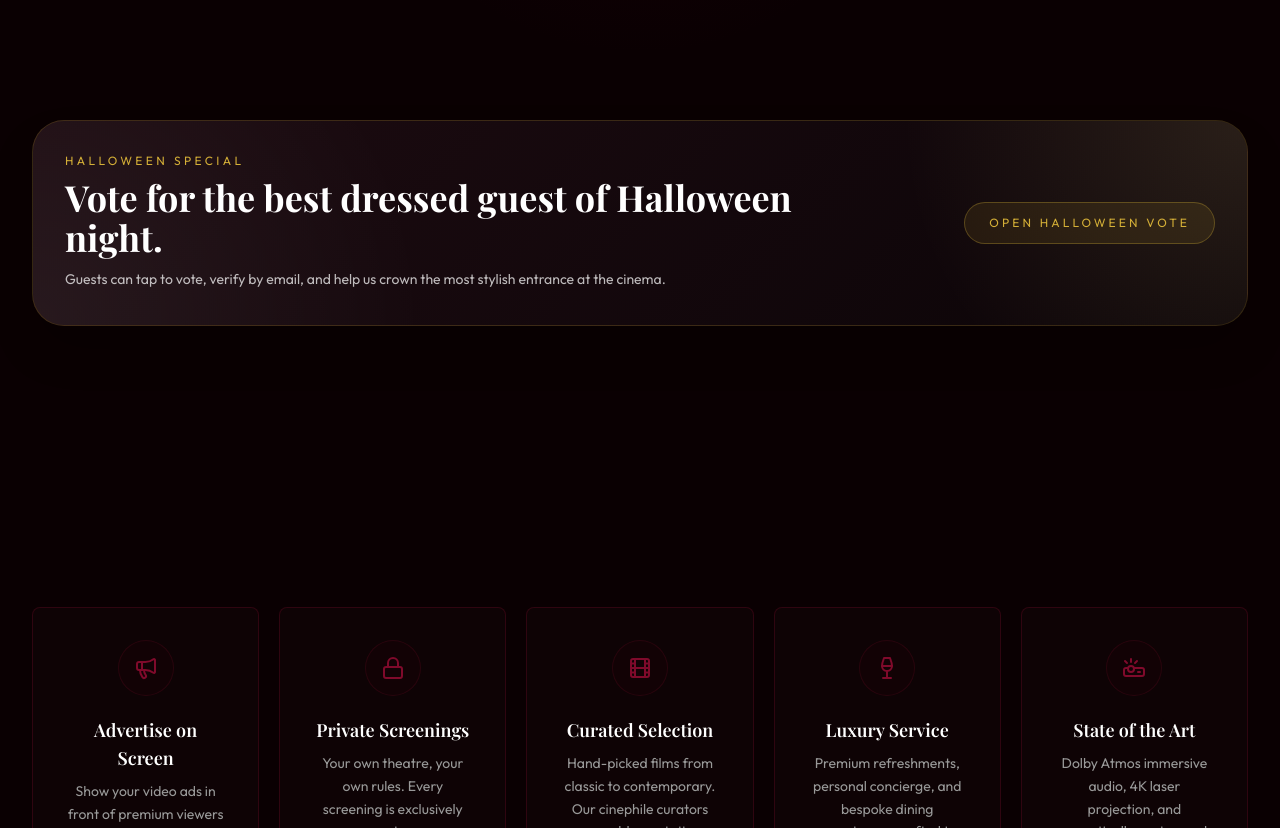
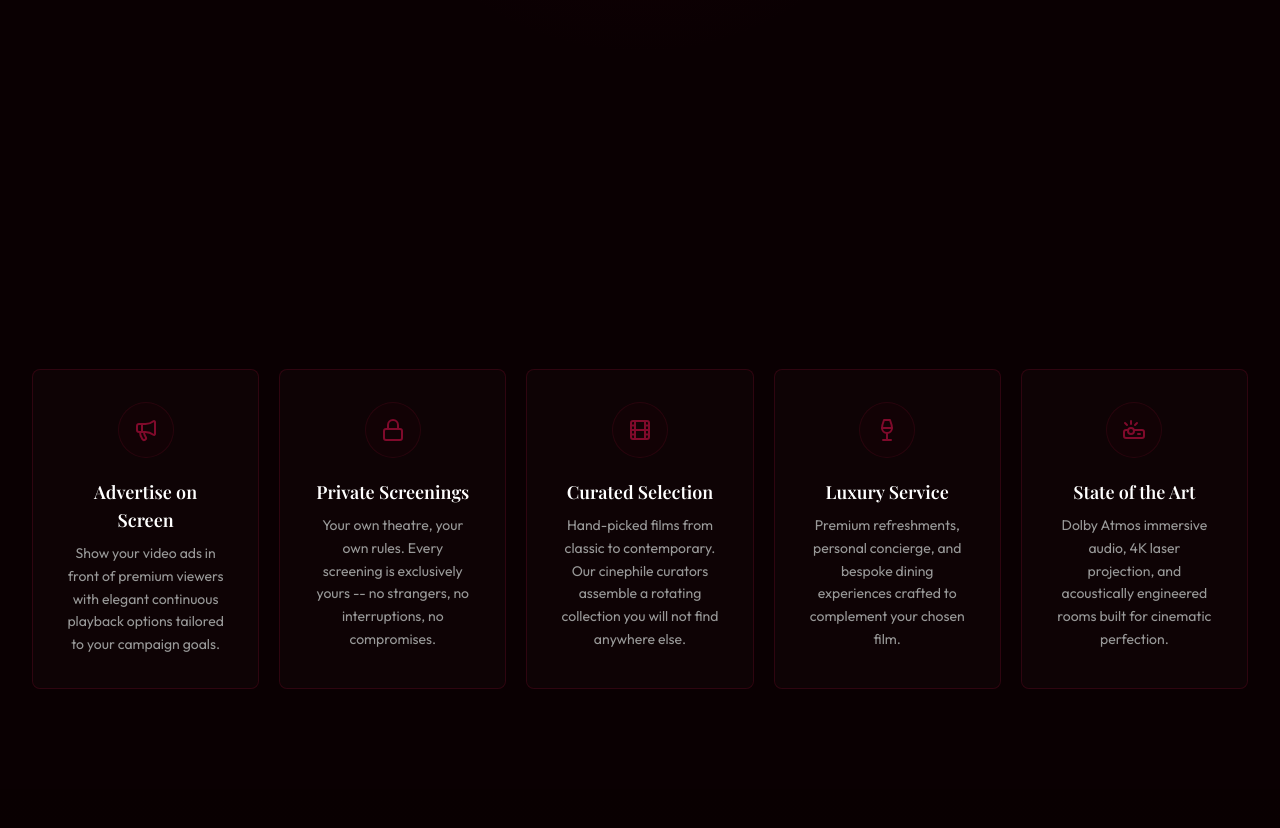
Before and after one commit to firestarnc/kino-cinema, a Next.js app: page / in a window 1280 px wide. Shown: the part 680-1508 px from the top of the page. Built offline with nearby package versions, Linux system fonts and the light colour scheme; no server answers; a web font is replaced by a local one.

Commit message:
updating package

```diff
--- a/src/app/page.tsx
+++ b/src/app/page.tsx
@@ -1,4 +1,4 @@
-import Link from "next/link";
+
 import HeroSection from "@/components/home/HeroSection";
 import ExperienceSection from "@/components/home/ExperienceSection";
 import TestimonialsSection from "@/components/home/TestimonialsSection";
@@ -9,34 +9,6 @@ export default function HomePage() {
   return (
     <>
       <HeroSection />
-
-      <section className="mx-auto w-full max-w-7xl px-4 pb-8 sm:px-6 lg:px-8">
-        <div
-          className="relative overflow-hidden border border-cinema-gold/20 p-6 shadow-2xl shadow-black/30 backdrop-blur-xl sm:p-8"
-          style={{
-            borderRadius: "2rem",
-            backgroundImage: "linear-gradient(135deg, rgba(30,12,18,0.96), rgba(12,5,8,0.95))",
-          }}
-        >
-          <div className="absolute inset-0 bg-[radial-gradient(circle_at_top_right,rgba(243,213,138,0.12),transparent_28%),radial-gradient(circle_at_bottom_left,rgba(255,255,255,0.06),transparent_32%)]" />
-          <div className="relative flex flex-col gap-4 md:flex-row md:items-center md:justify-between">
-            <div className="max-w-3xl space-y-2">
-              <p className="font-outfit text-xs uppercase tracking-[0.28em] text-cinema-gold">Halloween special</p>
-              <h2 className="font-playfair text-3xl font-bold text-foreground sm:text-4xl">Vote for the best dressed guest of Halloween night.</h2>
-              <p className="font-outfit text-sm leading-7 text-foreground/72">
-                Guests can tap to vote, verify by email, and help us crown the most stylish entrance at the cinema.
-              </p>
-            </div>
-            <Link
-              href="/halloween"
-              className="inline-flex items-center justify-center rounded-full border border-cinema-gold/30 bg-cinema-gold/10 px-6 py-3 font-outfit text-xs uppercase tracking-[0.26em] text-cinema-gold transition hover:bg-cinema-gold/15"
-            >
-              Open Halloween vote
-            </Link>
-          </div>
-        </div>
-      </section>
-
       <ExperienceSection />
       <TestimonialsSection />
       <CTASection />
--- a/src/components/Header.tsx
+++ b/src/components/Header.tsx
@@ -19,7 +19,7 @@ import { cn } from "@/lib/utils";
 const navLinks = [
   { href: "/", label: "Homepage" },
   { href: "/now-showing/", label: "Now Showing" },
-  { href: "/halloween/", label: "Halloween Vote" },
+
   { href: "/experience/", label: "Experience" },
   { href: "/membership/", label: "Membership" },
 ] as const;
```
